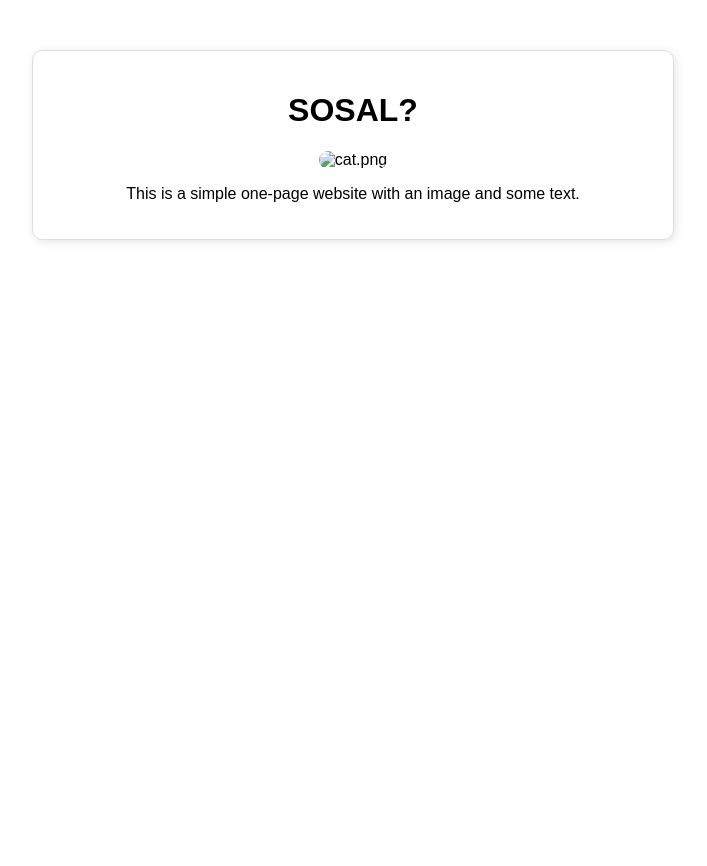
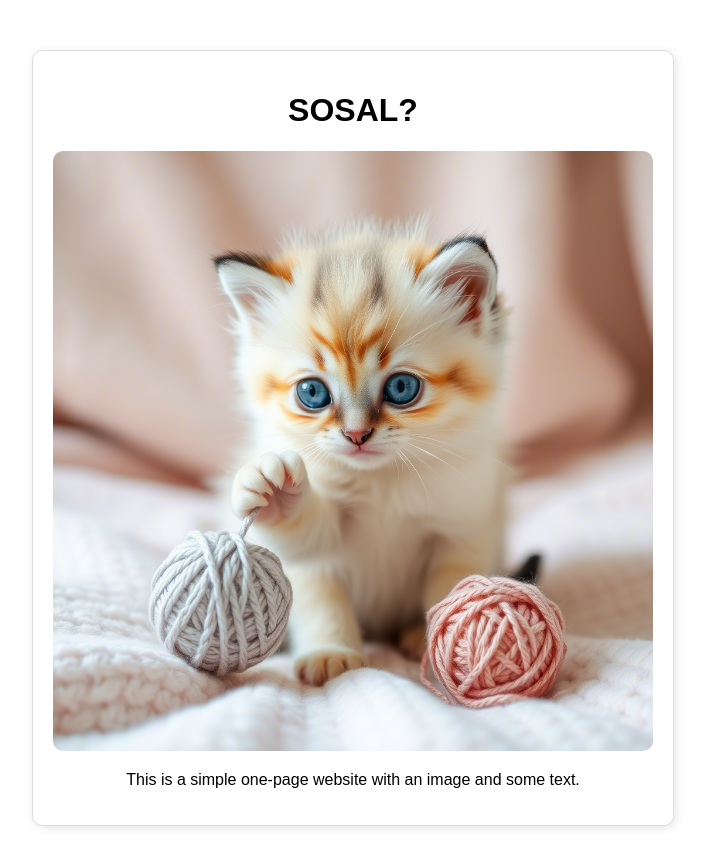
Before and after one commit to Rick11rick/MIGA, a plain HTML site: page index.html in a window 1280 px wide. Shown: the whole page, without its empty margins (287-994 px from the left). Before the commit the page ends 800 px from the top, so only its background shows below. Drawn offline with Linux system fonts and the light colour scheme.

Commit message:
Update index.html

```diff
--- a/index.html
+++ b/index.html
@@ -28,7 +28,7 @@
 <body>
     <div class="container">
         <h1>SOSAL?</h1>
-        <img src="image.jpg" alt="cat.png">
+        <img src="cat.png" alt="Image description">
         <p>This is a simple one-page website with an image and some text.</p>
     </div>
 </body>
```
